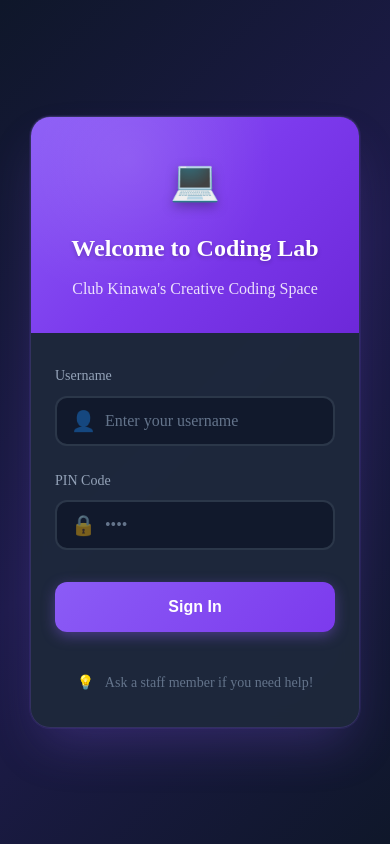
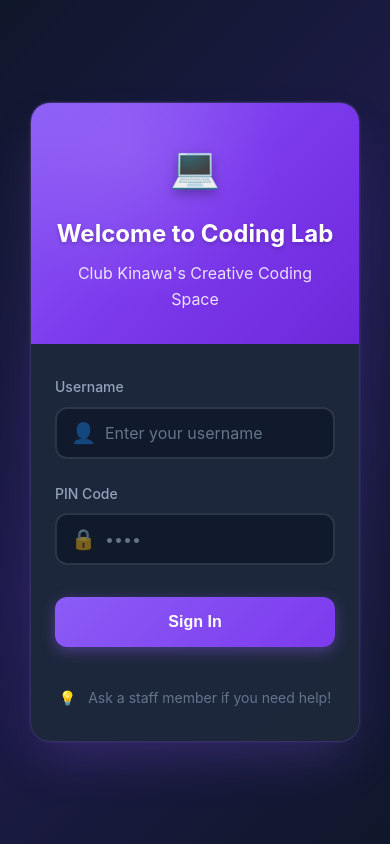
Before and after one commit to behindthegarage/ck-coding-lab, a Flask app: page /lab in a window 390 px wide. Run offline with Flask 2, Linux system fonts and the light colour scheme; data that the repository does not hold is empty.

Commit message:
design: implement design system with expanded palette
- Add comprehensive CSS custom properties (colors, typography, spacing, shadows)
- Implement button variants: .btn-primary (gradient + glow), .btn-secondary, .btn-icon
- Add project card component with hover lift effect
- Style tab navigation with active underline glow
- Add chat message styles (user right/purple, AI left/dark)
- Create thinking indicator with teal pulse animation
- Add animation keyframes: fadeIn, slideIn, pulse, glow, success-flash
- Include responsive breakpoints and accessibility considerations
- Maintain backward compatibility with legacy variable aliases

```diff
--- a/static/css/style.css
+++ b/static/css/style.css
@@ -1,4 +1,4 @@
-/ Club Kinawa Coding Lab - Design System v2.0
+/* Club Kinawa Coding Lab - Design System v2.0
  * Expanded palette, consistent components, smooth animations
  */
 
```
Also changed, not shown: 3 other files.
